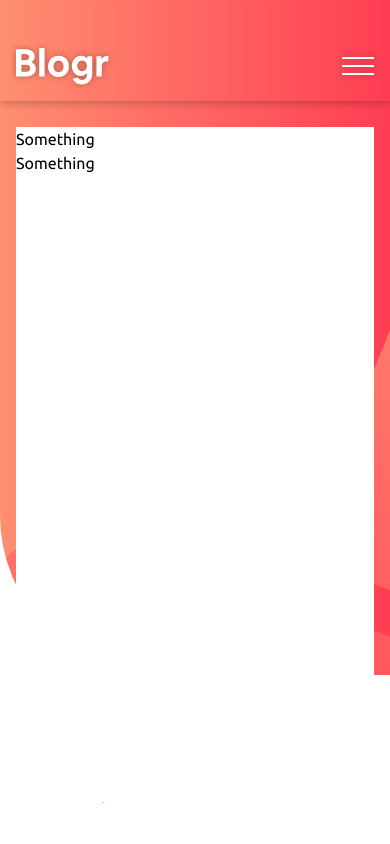
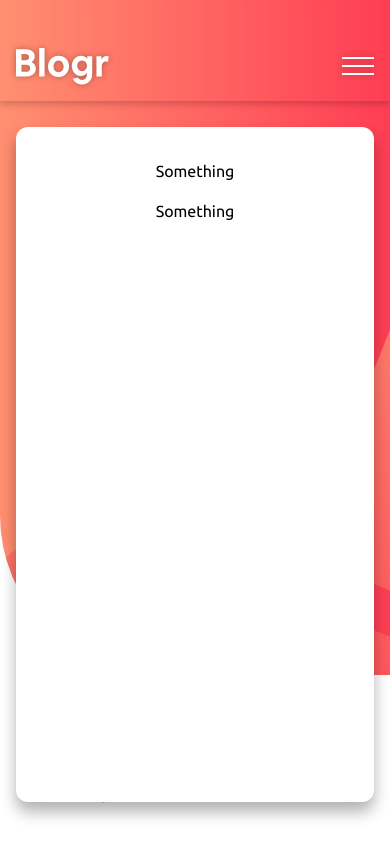
Before and after one commit to lilKriT/blogr-landing-page, a website: page index.html in a window 390 px wide. Shown: the top 844 px of the page. Drawn offline with Linux system fonts and the light colour scheme.

Commit message:
Styling mobile menu.

```diff
--- a/index.html
+++ b/index.html
@@ -99,7 +99,7 @@
 
         <!-- Mobile Menu Dropdown -->
         <menu class="mobileMenu">
-          <li>Something</li>
+          <li class="mobileNavItem"><a href="#">Something</a></li>
           <li>Something</li>
         </menu>
       </nav>
--- a/src/input.css
+++ b/src/input.css
@@ -186,9 +186,10 @@
 
   /* Mobile menu */
   .mobileMenu {
-    @apply bg-white absolute left-4 right-4 z-10;
+    @apply bg-white absolute left-4 right-4 z-10 rounded-xl p-8 flex flex-col items-center gap-4;
     top: 15vh;
     height: 80vh;
+    box-shadow: 0 10px 15px rgb(0 0 0 / 0.3);
   }
 }
 
```
Also changed, not shown: dist/output.css.
